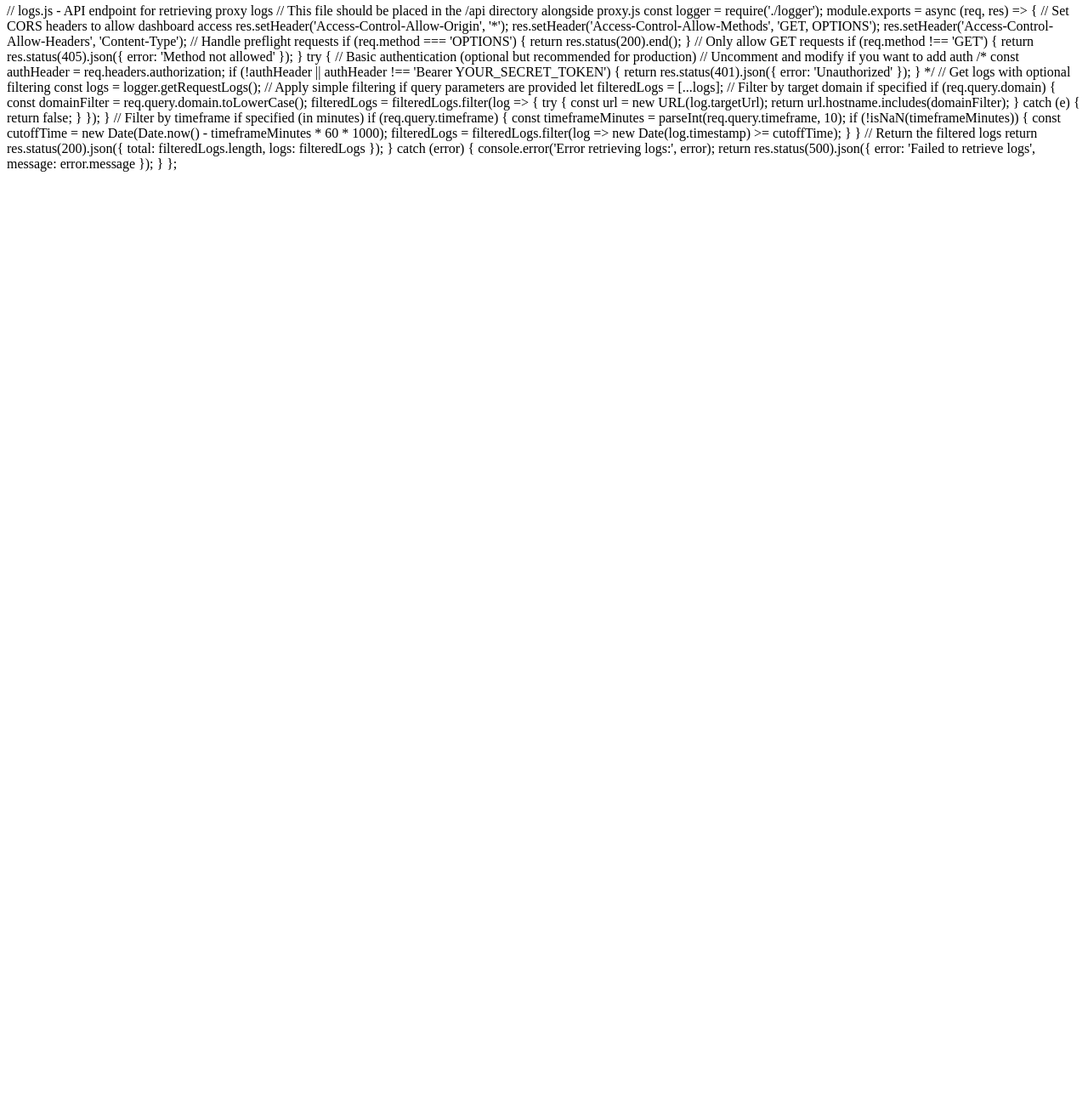
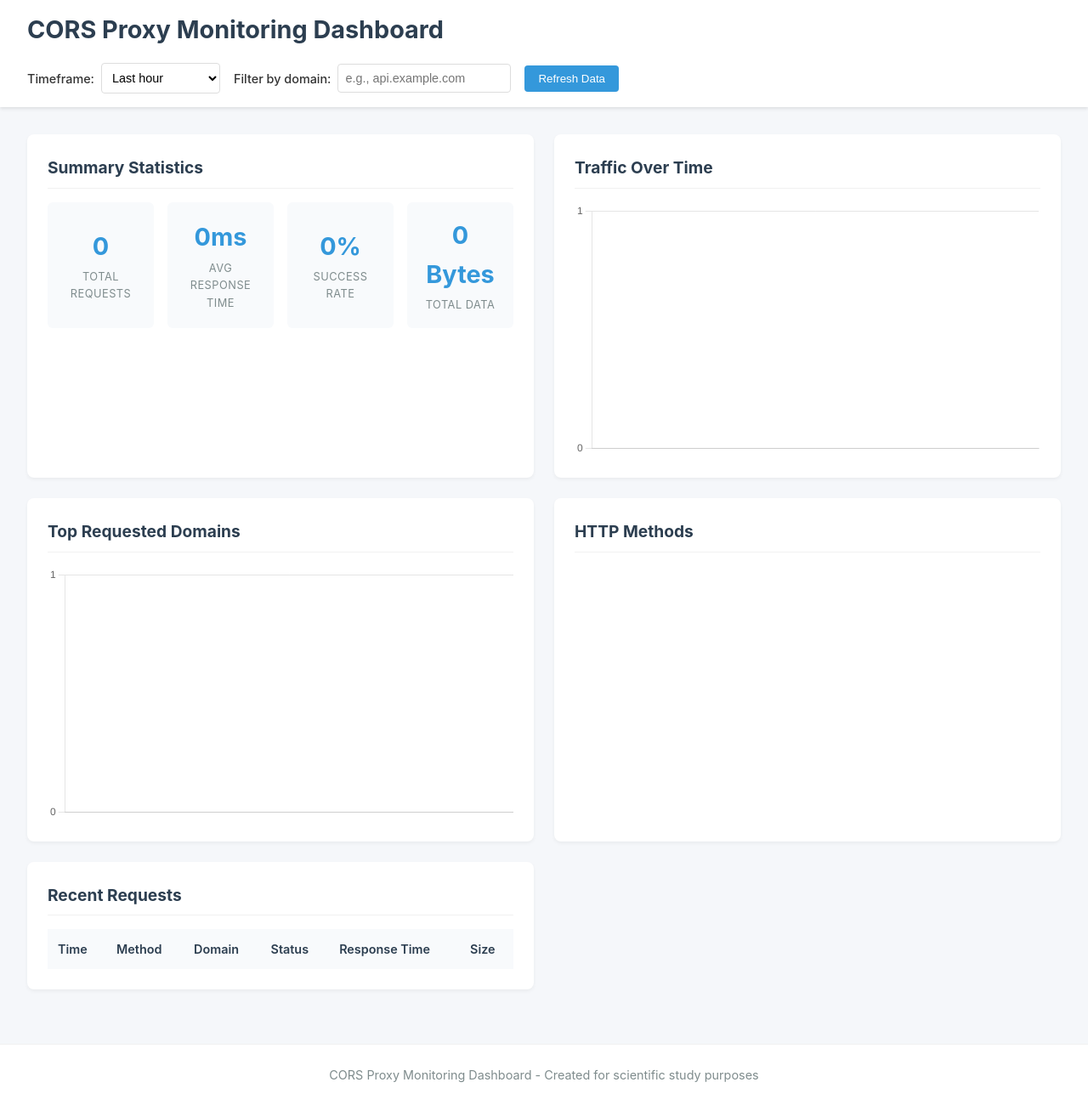
Before and after one commit to noprofits-org/cors-proxy-server, a website: page public/dashboard.html in a window 1280 px wide. Shown: the part 4-1304 px from the top of the page at 85% size. Before the commit the page ends 800 px from the top, so only its background shows below. Drawn offline with nearby package versions, Linux system fonts and the light colour scheme; no server answers.

Commit message:
updated dashboard.html

```diff
--- a/public/dashboard.html
+++ b/public/dashboard.html
@@ -1,72 +1,112 @@
-// logs.js - API endpoint for retrieving proxy logs
-// This file should be placed in the /api directory alongside proxy.js
+<!DOCTYPE html>
+<html lang="en">
+<head>
+    <meta charset="UTF-8">
+    <meta name="viewport" content="width=device-width, initial-scale=1.0">
+    <title>CORS Proxy Monitoring Dashboard</title>
+    <link rel="stylesheet" href="dashboard.css">
+    <!-- Chart.js for visualizations -->
+    <script src="https://cdn.jsdelivr.net/npm/chart.js@3.7.0/dist/chart.min.js"></script>
+</head>
+<body>
+    <header>
+        <h1>CORS Proxy Monitoring Dashboard</h1>
+        <div class="controls">
+            <div class="control-group">
+                <label for="timeframe">Timeframe:</label>
+                <select id="timeframe">
+                    <option value="15">Last 15 minutes</option>
+                    <option value="60" selected>Last hour</option>
+                    <option value="360">Last 6 hours</option>
+                    <option value="1440">Last 24 hours</option>
+                    <option value="0">All time</option>
+                </select>
+            </div>
+            <div class="control-group">
+                <label for="domain-filter">Filter by domain:</label>
+                <input type="text" id="domain-filter" placeholder="e.g., api.example.com">
+            </div>
+            <button id="refresh-btn">Refresh Data</button>
+        </div>
+    </header>
 
-const logger = require('./logger');
+    <main>
+        <div class="dashboard-grid">
+            <!-- Summary Stats -->
+            <section class="dashboard-card" id="summary-stats">
+                <h2>Summary Statistics</h2>
+                <div class="stats-container">
+                    <div class="stat-box">
+                        <span class="stat-value" id="total-requests">0</span>
+                        <span class="stat-label">Total Requests</span>
+                    </div>
+                    <div class="stat-box">
+                        <span class="stat-value" id="avg-response-time">0ms</span>
+                        <span class="stat-label">Avg Response Time</span>
+                    </div>
+                    <div class="stat-box">
+                        <span class="stat-value" id="success-rate">0%</span>
+                        <span class="stat-label">Success Rate</span>
+                    </div>
+                    <div class="stat-box">
+                        <span class="stat-value" id="total-data">0 KB</span>
+                        <span class="stat-label">Total Data</span>
+                    </div>
+                </div>
+            </section>
 
-module.exports = async (req, res) => {
-  // Set CORS headers to allow dashboard access
-  res.setHeader('Access-Control-Allow-Origin', '*');
-  res.setHeader('Access-Control-Allow-Methods', 'GET, OPTIONS');
-  res.setHeader('Access-Control-Allow-Headers', 'Content-Type');
+            <!-- Traffic Over Time Chart -->
+            <section class="dashboard-card">
+                <h2>Traffic Over Time</h2>
+                <div class="chart-container">
+                    <canvas id="traffic-chart"></canvas>
+                </div>
+            </section>
 
-  // Handle preflight requests
-  if (req.method === 'OPTIONS') {
-    return res.status(200).end();
-  }
+            <!-- Top Domains Chart -->
+            <section class="dashboard-card">
+                <h2>Top Requested Domains</h2>
+                <div class="chart-container">
+                    <canvas id="domains-chart"></canvas>
+                </div>
+            </section>
 
-  // Only allow GET requests
-  if (req.method !== 'GET') {
-    return res.status(405).json({ error: 'Method not allowed' });
-  }
+            <!-- Method Distribution Chart -->
+            <section class="dashboard-card">
+                <h2>HTTP Methods</h2>
+                <div class="chart-container">
+                    <canvas id="methods-chart"></canvas>
+                </div>
+            </section>
 
-  try {
-    // Basic authentication (optional but recommended for production)
-    // Uncomment and modify if you want to add auth
-    /*
-    const authHeader = req.headers.authorization;
-    if (!authHeader || authHeader !== 'Bearer YOUR_SECRET_TOKEN') {
-      return res.status(401).json({ error: 'Unauthorized' });
-    }
-    */
+            <!-- Recent Requests Table -->
+            <section class="dashboard-card" id="recent-requests">
+                <h2>Recent Requests</h2>
+                <div class="table-container">
+                    <table>
+                        <thead>
+                            <tr>
+                                <th>Time</th>
+                                <th>Method</th>
+                                <th>Domain</th>
+                                <th>Status</th>
+                                <th>Response Time</th>
+                                <th>Size</th>
+                            </tr>
+                        </thead>
+                        <tbody id="requests-table-body">
+                            <!-- Request rows will be populated dynamically -->
+                        </tbody>
+                    </table>
+                </div>
+            </section>
+        </div>
+    </main>
 
-    // Get logs with optional filtering
-    const logs = logger.getRequestLogs();
+    <footer>
+        <p>CORS Proxy Monitoring Dashboard - Created for scientific study purposes</p>
+    </footer>
 
-    // Apply simple filtering if query parameters are provided
-    let filteredLogs = [...logs];
-
-    // Filter by target domain if specified
-    if (req.query.domain) {
-      const domainFilter = req.query.domain.toLowerCase();
-      filteredLogs = filteredLogs.filter(log => {
-        try {
-          const url = new URL(log.targetUrl);
-          return url.hostname.includes(domainFilter);
-        } catch (e) {
-          return false;
-        }
-      });
-    }
-
-    // Filter by timeframe if specified (in minutes)
-    if (req.query.timeframe) {
-      const timeframeMinutes = parseInt(req.query.timeframe, 10);
-      if (!isNaN(timeframeMinutes)) {
-        const cutoffTime = new Date(Date.now() - timeframeMinutes * 60 * 1000);
-        filteredLogs = filteredLogs.filter(log => new Date(log.timestamp) >= cutoffTime);
-      }
-    }
-
-    // Return the filtered logs
-    return res.status(200).json({
-      total: filteredLogs.length,
-      logs: filteredLogs
-    });
-  } catch (error) {
-    console.error('Error retrieving logs:', error);
-    return res.status(500).json({
-      error: 'Failed to retrieve logs',
-      message: error.message
-    });
-  }
-};
+    <script src="dashboard.js"></script>
+</body>
+</html>
```
